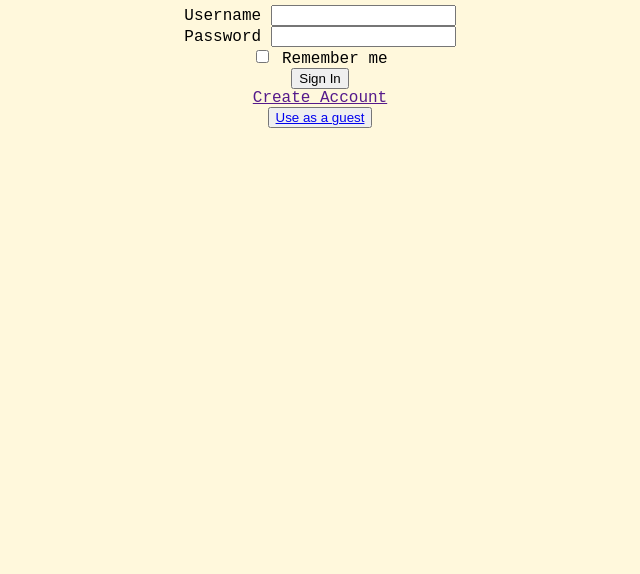
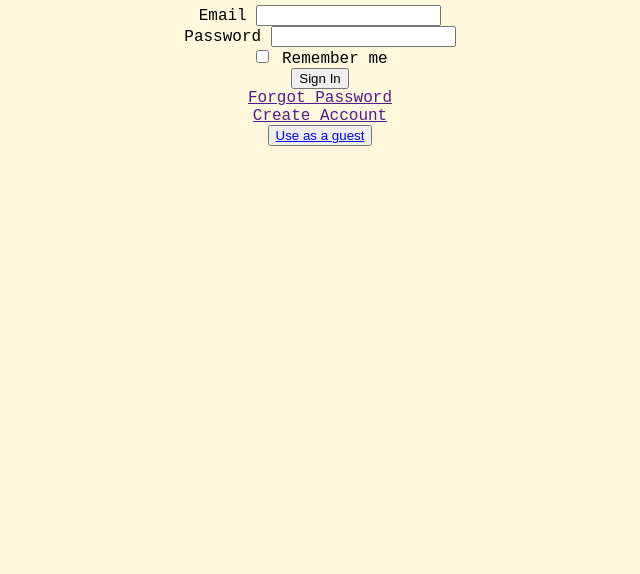
Before and after one commit to SophiaUngar/book_tracker, a plain HTML site: page sign-in.html in a window 1280 px wide. Shown: the part 226-800 px from the top of the page, without its empty margins (320-960 px from the left). Drawn offline with Linux system fonts and the light colour scheme.

Commit message:
creates format for a sign in page

```diff
--- a/sign-in.html
+++ b/sign-in.html
@@ -1,3 +1,6 @@
+<!DOCTYPE html>
+<html>
+
 <head>
     <meta charset="UTF-8">
     <title>Books</title> <!-- tab label -->
@@ -9,9 +12,9 @@
     <div id="sign-in">
         <h1>Bookshelf</h1>
 
-        <form>
-            <label for="username">Username</label>
-            <input type="text" id="username">
+        <form action="/your-action-page.php" method="post">
+            <label for="email">Email</label>
+            <input type="email" id="email">
             <!-- placeholder="<placeholder>" -->
 
             <br>
@@ -30,6 +33,10 @@
 
             <br>
 
+            <a href>Forgot Password</a>
+
+            <br>
+
             <a href>Create Account</a>
 
             <br>
@@ -40,3 +47,5 @@
 
 
 </body>
+
+</html>
```
Also changed, not shown: format.html (+13 -0 lines).
